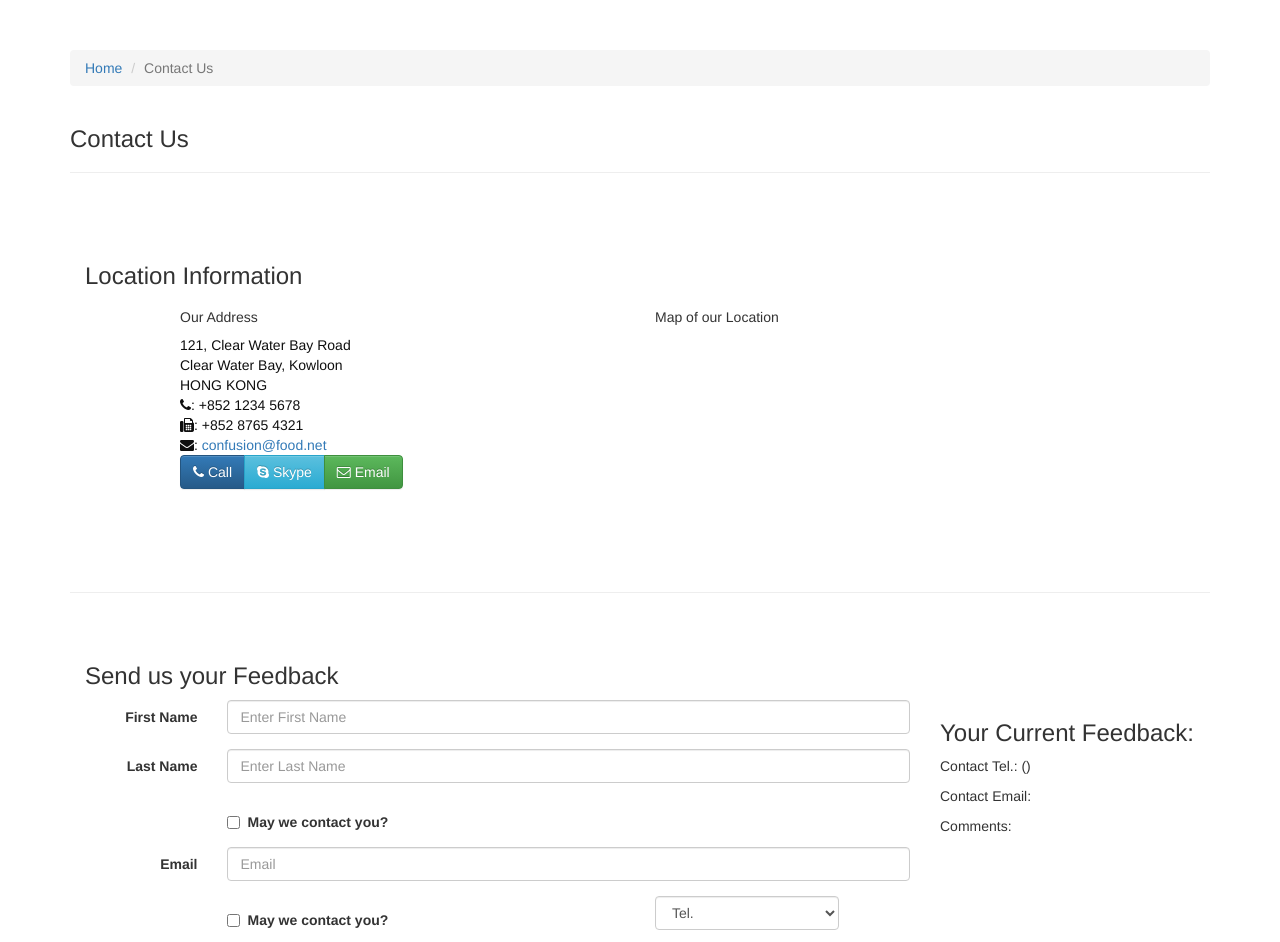
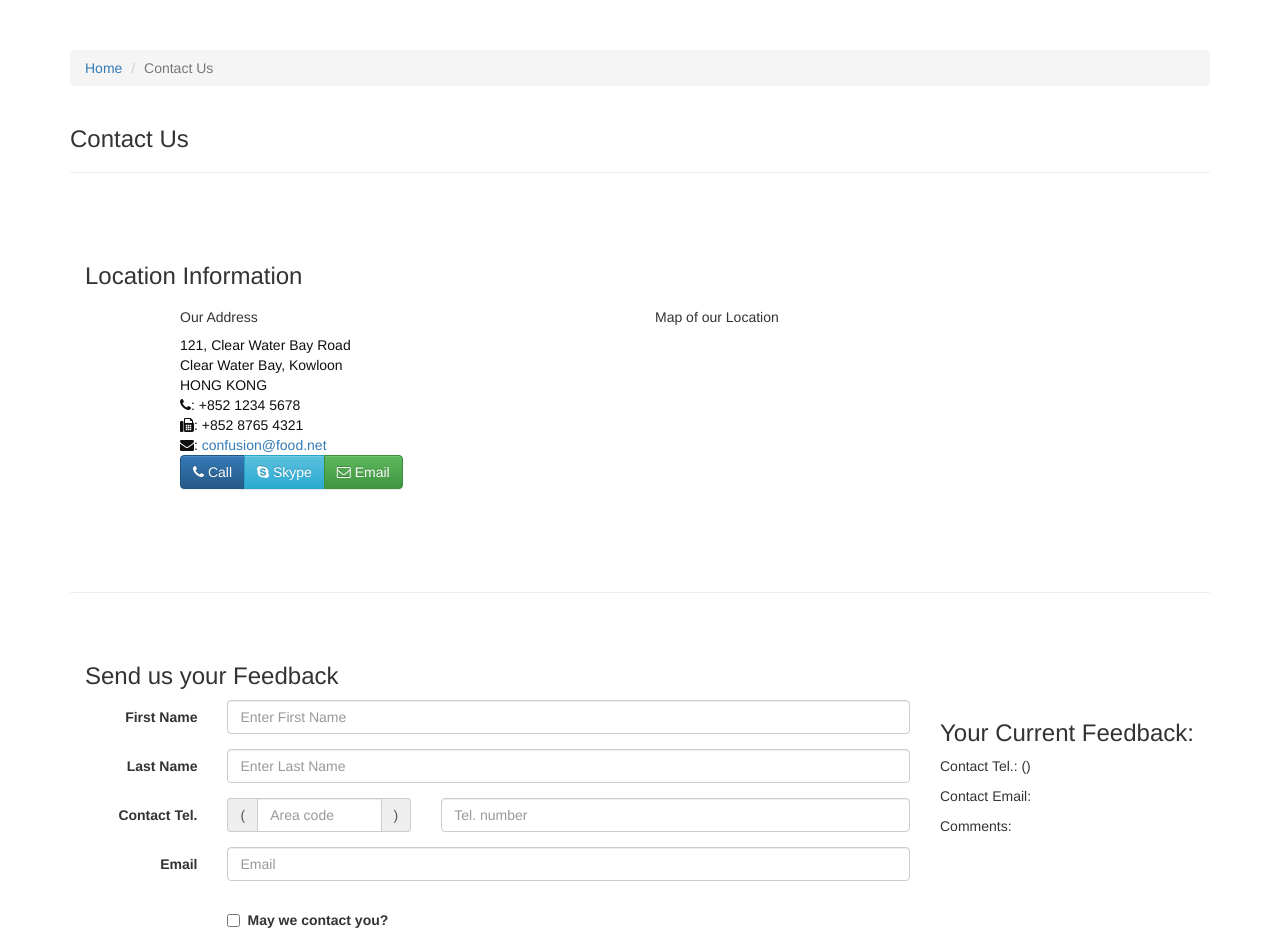
Before and after one commit to baliza/conFusion2, a website: page app/contactus.html in a window 1280 px wide. Shown: the top 942 px of the page. Drawn offline with nearby package versions, Linux system fonts and the light colour scheme.

Commit message:
Week 2 Angular Forms and Form Validation 2nd

```diff
--- a/app/contactus.html
+++ b/app/contactus.html
@@ -82,6 +82,31 @@
                             <span ng-show="feedbackForm.lastname.$error.required && !feedbackForm.lastname.$pristine" class="help-block">Your Last name is required.</span>
                         </div>
                     </div>
+                    <div class="form-group">
+                        <label for="telnum" class="col-sm-2 control-label">Contact Tel.</label>
+                        <div class="col-xs-5 col-sm-4 col-md-3">
+                            <div class="input-group">
+                                <div class="input-group-addon">(</div>
+                                    <input type="tel" class="form-control" placeholder="Area code" ng-model="feedback.tel.areaCode">
+                                <div class="input-group-addon">)</div>
+                            </div>
+                        </div>
+                        <div class="col-xs-7 col-sm-6 col-md-7">
+                                    <input type="tel" class="form-control" id="telnum" name="telnum" placeholder="Tel. number"
+                                    ng-model="feedback.tel.number">
+                        </div>
+                    </div>
+                     <div class="form-group"  ng-class="{ 'has-error has-feedback' : feedbackForm.emailid.$invalid && !feedbackForm.emailid.$pristine }">
+                        <label for="emailid" class="col-sm-2 control-label">Email</label>
+                        <div class="col-sm-10">
+                            <input type="email" class="form-control" id="emailid" name="emailid" placeholder="Email" ng-model="feedback.email" required>
+                            <span ng-show="feedbackForm.emailid.$invalid && !feedbackForm.emailid.$pristine" class="glyphicon glyphicon-remove form-control-feedback" aria-hidden="true"></span>
+                            <span ng-show="(feedbackForm.emailid.$invalid ||
+                                            feedbackForm.emailid.$error.required) &&
+                                          !feedbackForm.emailid.$pristine"
+                             class="help-block">Enter a valid email address.</span>
+                        </div>
+                    </div>
                     <div class="form-group"  ng-class="{ 'has-error' : invalidChannelSelection }">
                         <div class="checkbox col-sm-5 col-sm-offset-2">
                             <label class="checkbox-inline">
@@ -99,32 +124,7 @@
                             <span ng-show="invalidChannelSelection" class="help-block">Select an option.</span>
                         </div>
                     </div>
-                    <div class="form-group"  ng-class="{ 'has-error has-feedback' : feedbackForm.emailid.$invalid && !feedbackForm.emailid.$pristine }">
-                        <label for="emailid" class="col-sm-2 control-label">Email</label>
-                        <div class="col-sm-10">
-                            <input type="email" class="form-control" id="emailid" name="emailid" placeholder="Email" ng-model="feedback.email" required>
-                            <span ng-show="feedbackForm.emailid.$invalid && !feedbackForm.emailid.$pristine" class="glyphicon glyphicon-remove form-control-feedback" aria-hidden="true"></span>
-                            <span ng-show="(feedbackForm.emailid.$invalid ||
-                                            feedbackForm.emailid.$error.required) &&
-                                          !feedbackForm.emailid.$pristine"
-                             class="help-block">Enter a valid email address.</span>
-                        </div>
-                    </div>
-                    <div class="form-group">
-                       <div class="checkbox col-sm-5 col-sm-offset-2">
-                            <label class="checkbox-inline">
-                                <input type="checkbox"
-                                ng-model="feedback.agree">
-                                <strong>May we contact you?</strong>
-                            </label>
-                        </div>
-                        <div class="col-sm-3 col-sm-offset-1">
-                            <select class="form-control">
-                                <option>Tel.</option>
-                                <option>Email</option>
-                            </select>
-                        </div>
-                    </div>
+
                     <div class="form-group">
                         <label for="feedback" class="col-sm-2 control-label">Your Feedback</label>
                         <div class="col-sm-10">
```
